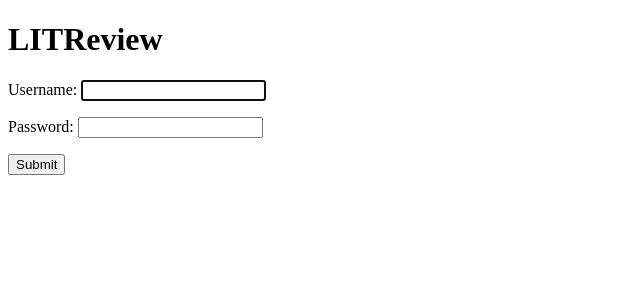
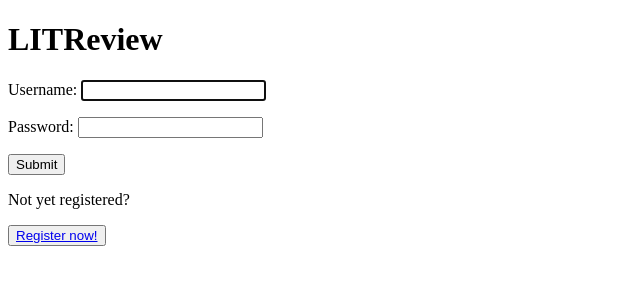
Before and after one commit to DavidPerelroizen/P09, a Django app: page / in a window 1280 px wide. Shown: the top 300 px of the page, without its empty margins (0-640 px from the left). Run offline with Django 4.2, Linux system fonts and the light colour scheme.

Commit message:
Included the button leading to registration

```diff
--- a/authentication/templates/authentication/login_page.html
+++ b/authentication/templates/authentication/login_page.html
@@ -6,4 +6,6 @@
             {% csrf_token %}
             <button type="submit">Submit</button>
         </form>
+        <p>Not yet registered?</p>
+        <button type="button"><a href="{% url 'register_page' %}">Register now!</a> </button>
     {% endblock content %}
```
